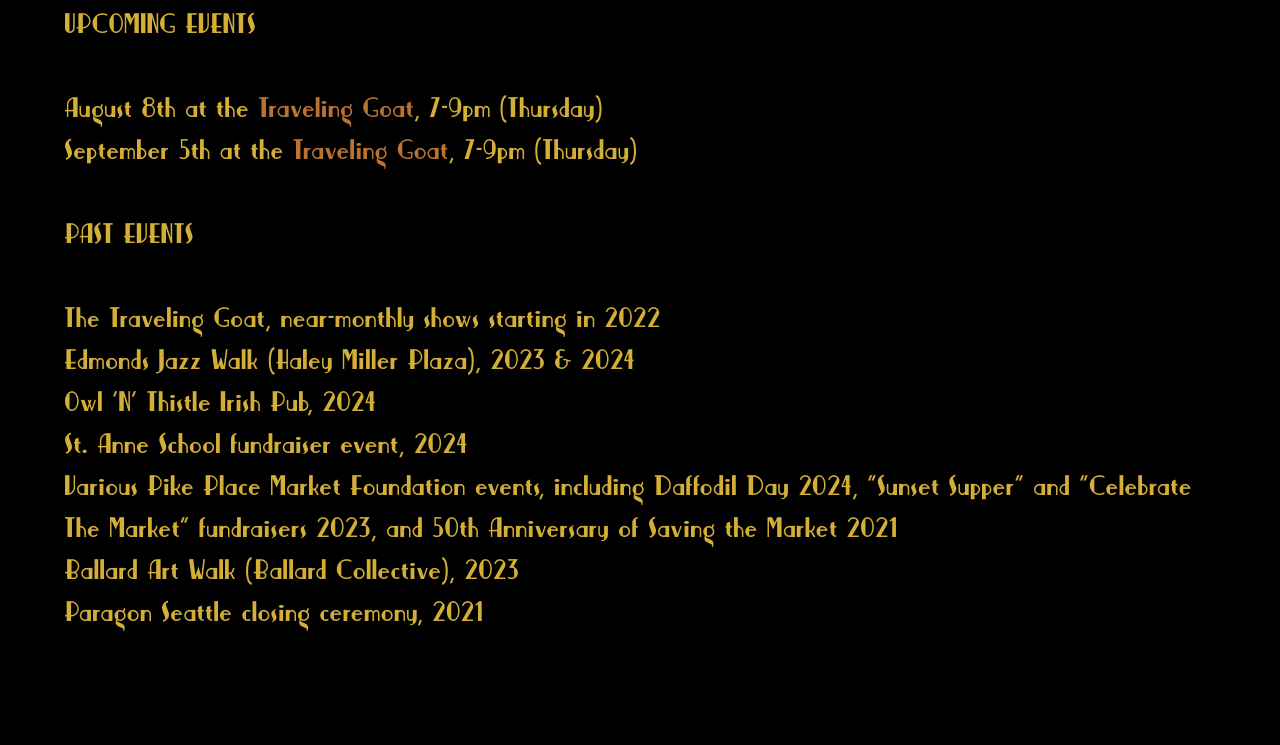
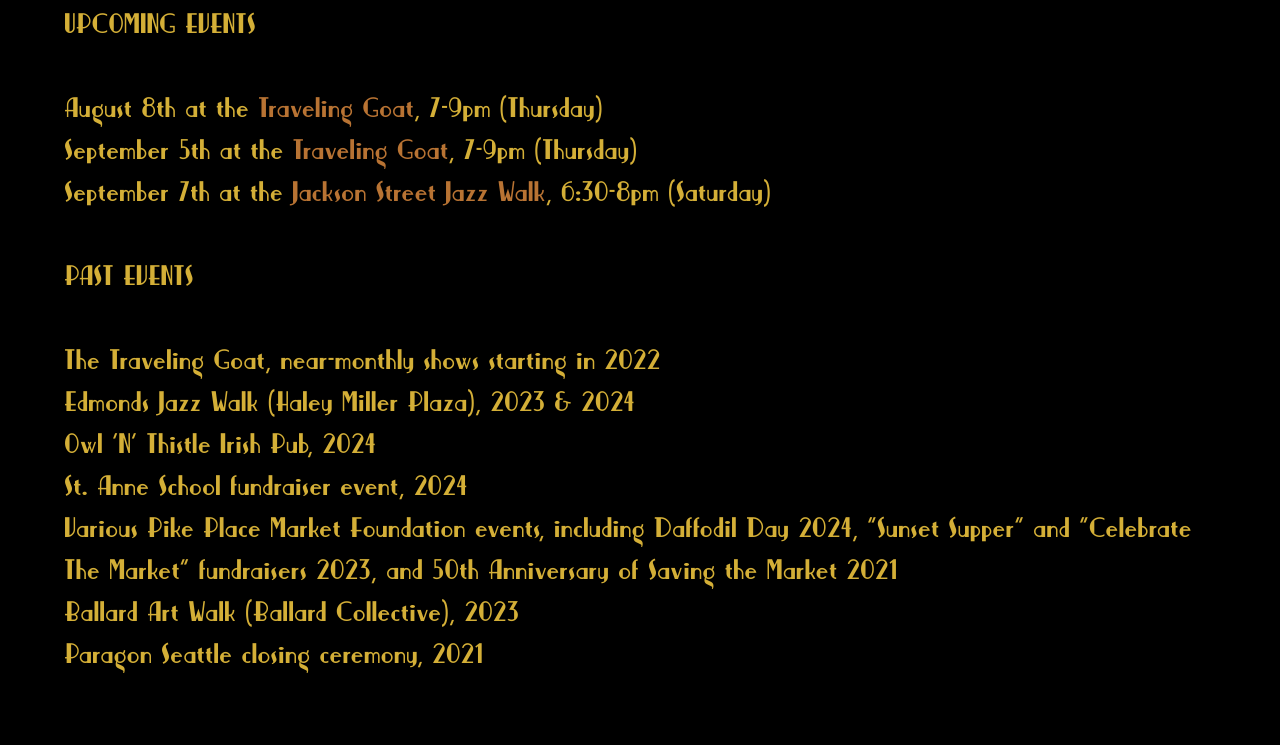
Before and after one commit to GEJazz/BandWebsite, a plain HTML site: page index.html in a window 1280 px wide. Shown: the part 3080-3825 px from the top of the page. Drawn offline with Linux system fonts and the light colour scheme; grey boxes are pictures that could not be loaded.

Commit message:
evt
jackson st jazz walk

```diff
--- a/index.html
+++ b/index.html
@@ -104,7 +104,8 @@
   <ul>
     <li>UPCOMING EVENTS<br><br></li>
     <li>August 8th at the <a href="https://www.travelinggoatseattle.com/" class="inline_link" target="blank">Traveling Goat</a>, 7-9pm (Thursday)</li>
-    <li>September 5th at the <a href="https://www.travelinggoatseattle.com/" class="inline_link" target="blank">Traveling Goat</a>, 7-9pm (Thursday)<br><br></li>
+    <li>September 5th at the <a href="https://www.travelinggoatseattle.com/" class="inline_link" target="blank">Traveling Goat</a>, 7-9pm (Thursday)</li>
+    <li>September 7th at the <a href="https://www.jacksonstreetjazz.org/" class="inline_link" target="blank">Jackson Street Jazz Walk</a>, 6:30-8pm (Saturday)<br><br></li>
     <li>PAST EVENTS<br><br></li>
     <li>The Traveling Goat, near-monthly shows starting in 2022</li>
     <li>Edmonds Jazz Walk (Haley Miller Plaza), 2023 & 2024</li>
```
